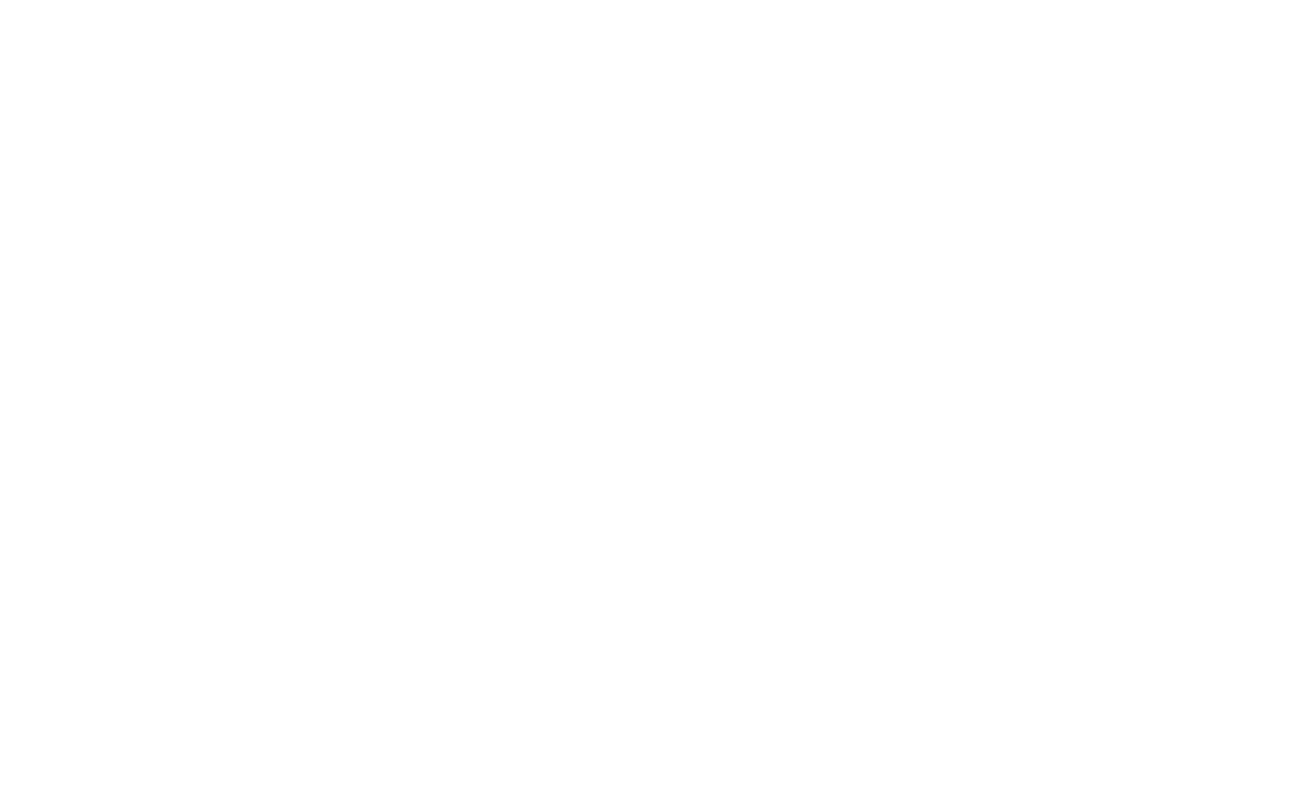
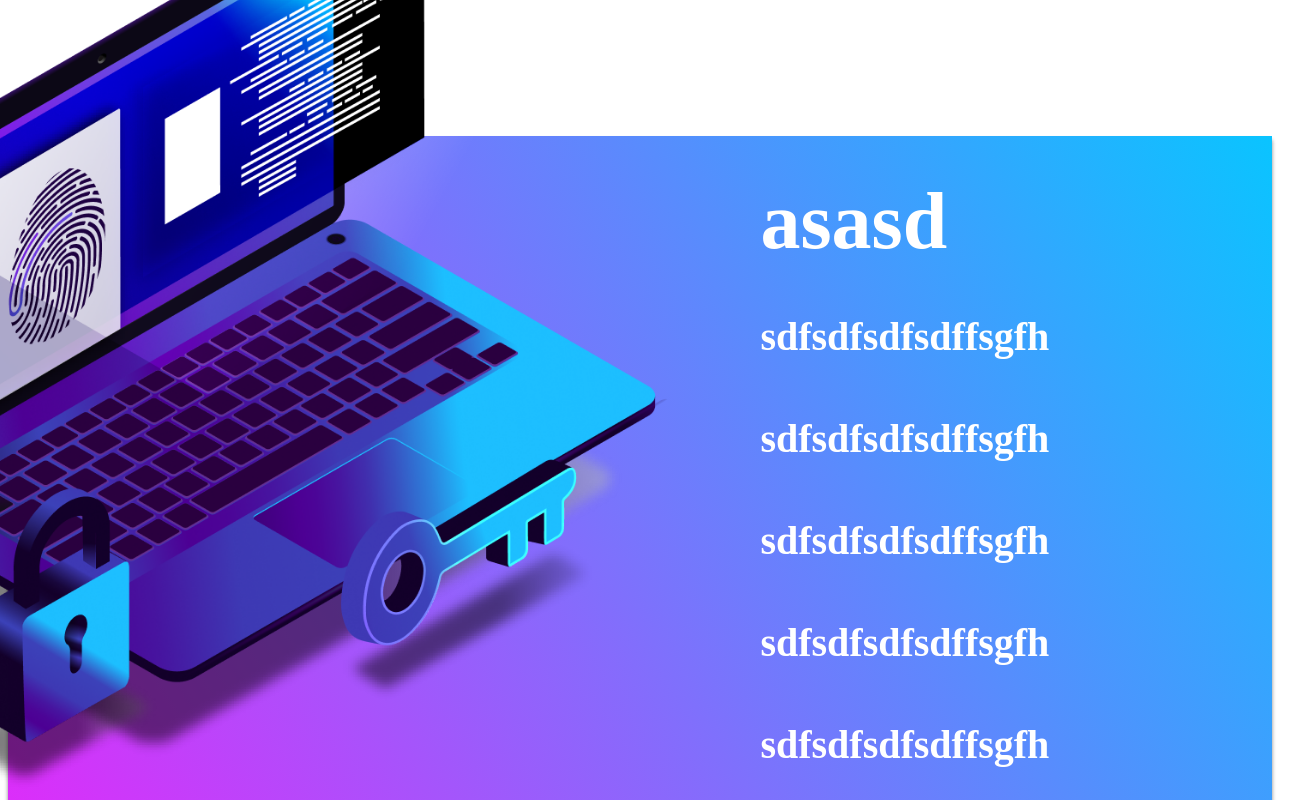
Before and after one commit to elinaa21/ib, a React (Create React App) app: page / in a window 1280 px wide. Shown: the part 1560-2360 px from the top of the page, 1302 px wide, since content can reach past the window. Before the commit the page ends 800 px from the top, so only its background shows below. Built offline with nearby package versions, Linux system fonts and the light colour scheme.

Commit message:
Добавил комп, сделал фон

```diff
--- /dev/null
+++ b/src/components/Advantages.js
@@ -0,0 +1,24 @@
+import React from 'react';
+import  './style.css';
+import comp from '../pics/comp.png';
+
+
+
+
+function Advantages (props) {
+    return (
+        <div className='flex'>
+            <img src={comp} className='img'/>
+            <div className='txt'>
+                <h1> asasd</h1>
+                <p>sdfsdfsdfsdffsgfh</p>
+                <p>sdfsdfsdfsdffsgfh</p>
+                <p>sdfsdfsdfsdffsgfh</p>
+                <p>sdfsdfsdfsdffsgfh</p>
+                <p>sdfsdfsdfsdffsgfh</p>
+            </div>
+        </div>
+    )
+}
+
+export default Advantages;
--- /dev/null
+++ b/src/components/aboutUs.js
@@ -0,0 +1,15 @@
+import React from 'react';
+
+const styles = {
+    'height': '1475px',
+    "backgroundColor": "white"
+}
+
+function AboutUs (props) {
+    return (
+        <div style={styles}>
+        </div>
+    )
+}
+
+export default AboutUs;
--- /dev/null
+++ b/src/components/background.js
@@ -0,0 +1,17 @@
+import React from 'react';
+import  './style.css';
+
+
+
+
+function Background (props) {
+    return (
+            <div className='adv'>
+                <div className= 'col'>
+                        {props.children}
+                </div>
+            </div>
+    )
+}
+
+export default Background;
--- /dev/null
+++ b/src/components/ourAdvantages.js
@@ -0,0 +1,17 @@
+import React from 'react';
+import  './style.css';
+import  Background from './background';
+import Advantages from './Advantages';
+
+
+
+
+function OurAdvantages (props) {
+    return (
+            <Background >
+                <Advantages></Advantages>
+            </Background>
+    )
+}
+
+export default OurAdvantages;
--- /dev/null
+++ b/src/components/style.css
@@ -0,0 +1,37 @@
+.adv {
+    background: linear-gradient(237.26deg, rgba(87, 29, 163, 0.7) 0%, rgba(65, 29, 213, 0.82) 100%);
+    box-shadow: 0px 4px 4px rgba(0, 0, 0, 0.25);
+}
+
+.col {
+    background: linear-gradient(237.26deg, #0AC4FF 0%, #F41CF9 100%);
+    box-shadow: 0px 4px 4px rgba(0, 0, 0, 0.25);
+}
+
+.txt {
+    padding-right: 20%;
+    margin: 0%;
+    color: #ffffff;
+    mix-blend-mode: screen;
+    font-family: 'Open Sans', sans-serif;
+    font-style: normal;
+    font-weight: 600;
+    font-size: 40px;
+    line-height: 62px;
+}
+
+.img {
+    position: relative;
+    top: -25%;
+    left: -5%;
+}
+.flex {
+    display: flex;
+    justify-content: space-between;
+    flex-direction: row;
+}
+
+div {
+    position: relative;
+    height: 972px;
+}
--- a/src/pages/main.js
+++ b/src/pages/main.js
@@ -1,12 +1,16 @@
 import React from 'react';
 
 import Header from '../components/header.js';
+import AboutUs from '../components/aboutUs';
+import OurAdvantages from '../components/ourAdvantages';
 
 
 function Main() {
   return (
     <div>
         <Header main={true} />
+        <AboutUs />
+        <OurAdvantages />
         {/* THIS IS BIG COMPONENT, THAT CONSIST OF SMALLER ONES
             ADD THEM LIKE ONE ABOVE                           */}
     </div>
```
Also changed, not shown: src/pics/comp.png (added).
